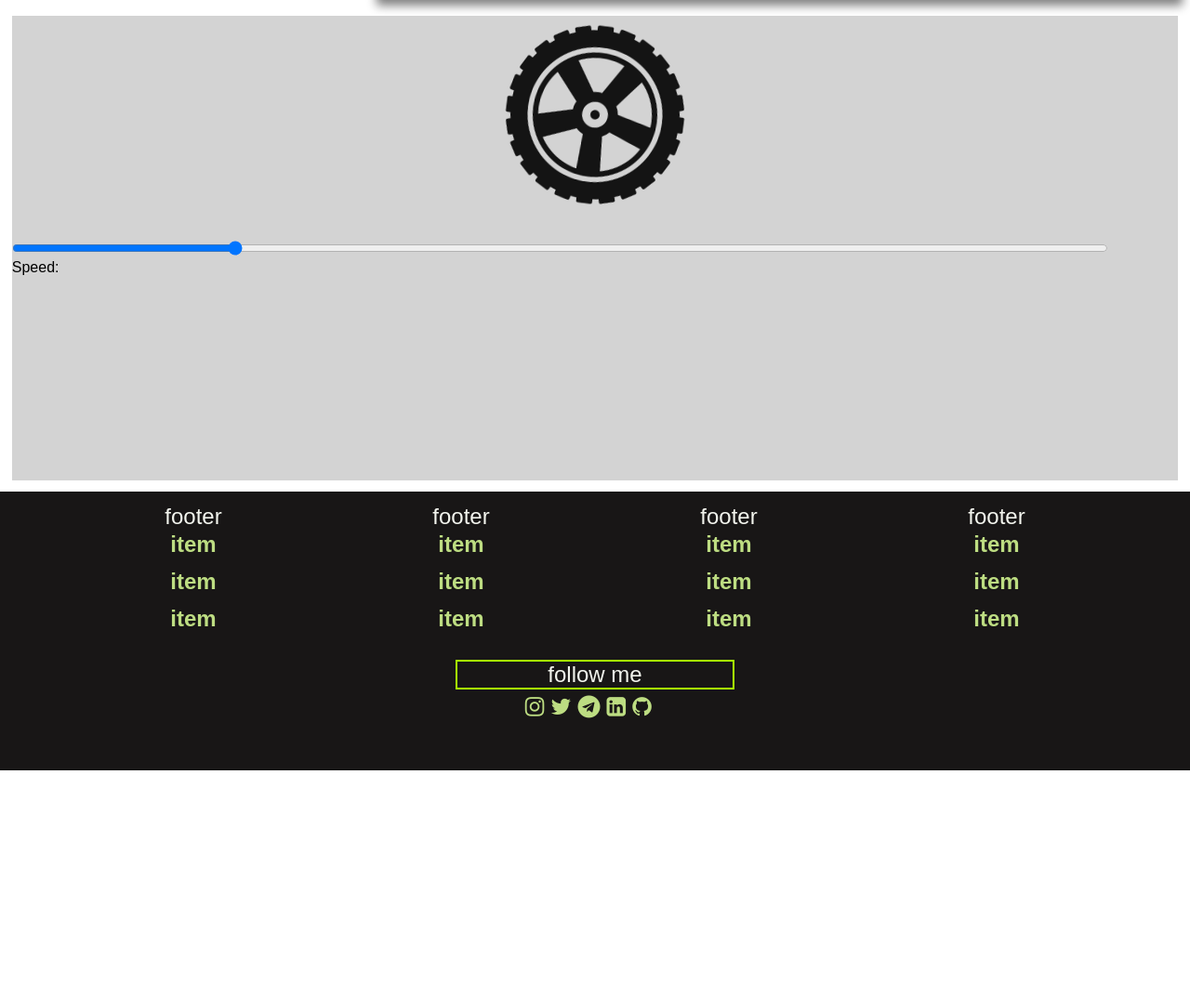
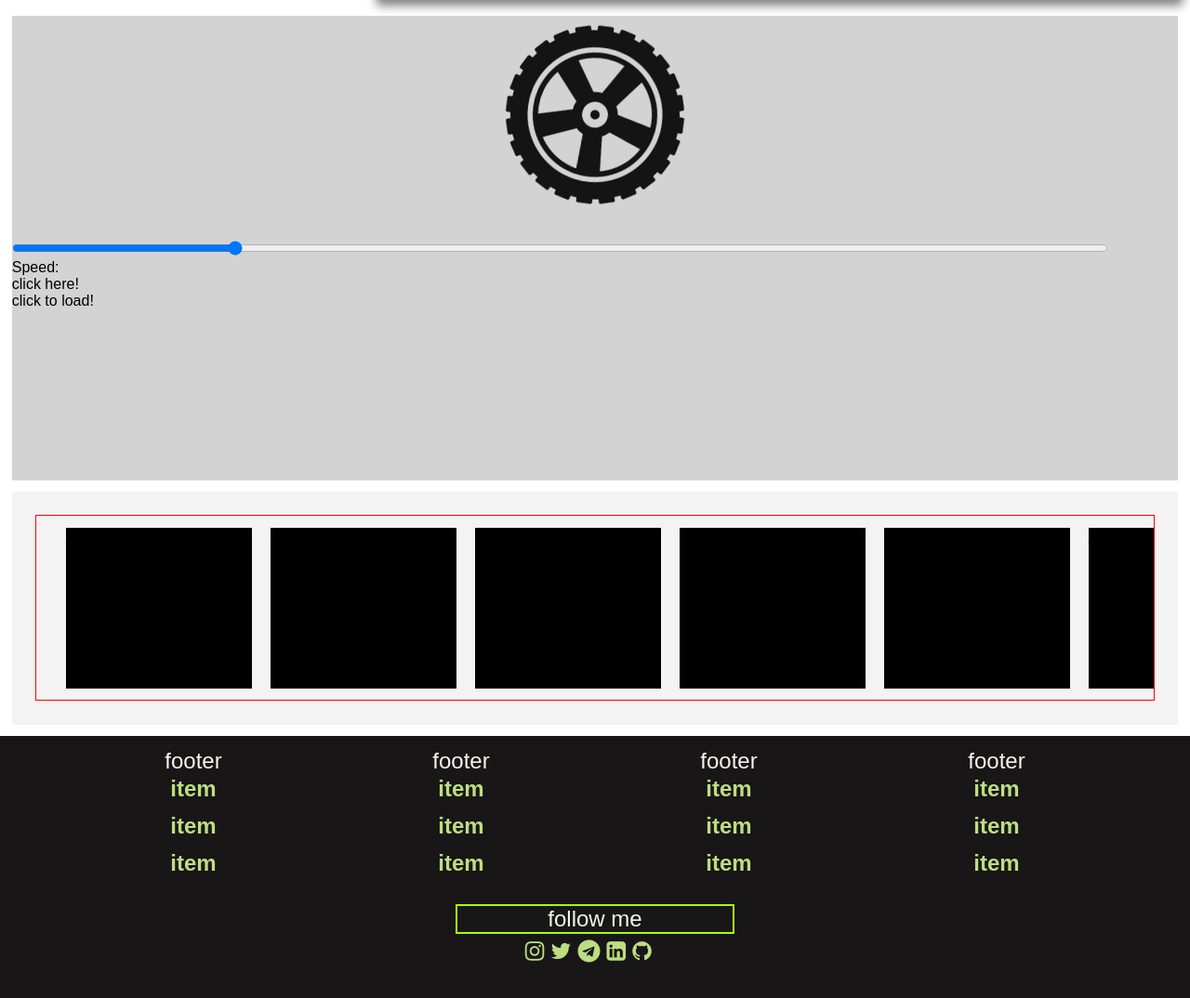
Before and after one commit to deDg0d/html-simple, a plain HTML site: page index.html in a window 1280 px wide. Shown: the part 2114-3188 px from the top of the page at 93% size. Before the commit the page ends 2943 px from the top, so only its background shows below. Drawn offline with Linux system fonts and the light colour scheme.

Commit message:
scroll section addded

```diff
--- a/index.css
+++ b/index.css
@@ -398,3 +398,27 @@ animation-timing-function: linear;
 
    width:94%;
  }
+ #mouse-loc{
+   display:flex;
+   height:200px;
+   width:98%;
+   margin:1% 1% 1% 1% ;
+   border:1px solid red;
+   overflow: hidden;
+   user-select: none;
+   padding:1% 1% 1% 1%
+  }
+
+.scroll-section{
+  background-color: rgb(243, 243, 243);
+  margin:1% 1% 1% 1% ;
+  padding:1% 1% 1% 1%
+}
+.colorw{
+ background-color: black;
+ min-width:200px;
+ display:inline;
+ margin-left: 20px;
+
+
+}
--- a/index.html
+++ b/index.html
@@ -2,7 +2,9 @@
 <html lang="en">
 <head>
     <meta charset="UTF-8">
-    <meta name="viewport" content="width=device-width, initial-scale=1">
+
+    <meta name="keywords" content="danielramezani,speed-meter,
+    freelancer,frontend developer,tire speed,moving tire,game,speed tier"> <meta name="viewport" content="width=device-width, initial-scale=1">
     <link rel='stylesheet' href='./index.css'>
     <script src='index.js'></script>
     <link rel="stylesheet" href="https://cdnjs.cloudflare.com/ajax/libs/font-awesome/4.7.0/css/font-awesome.min.css">
@@ -115,7 +117,31 @@
     <p id='speed-meter'></p>
 
 
-<div id='scrape'>
+<div id='scrape' onclick="dom()">
+    click here!
+</div>
+<div id="load" onclick="json2()">click to load!</div>
+
+</div>
+<div class='scroll-section'>
+
+<div onmousedown='mouseDown(event)'
+     onmouseup='mouseUp(event)'
+     onmousemove="mouseMove(event)"
+  id="mouse-loc" >
+  <div class="colorw">j</div>
+  <div class="colorw">j</div>
+  <div class="colorw"></div>
+  <div class="colorw"></div>
+  <div class="colorw"></div>
+  <div class="colorw">j</div>
+  <div class="colorw">j</div>
+  <div class="colorw"></div>
+  <div class="colorw"></div>
+  <div class="colorw"></div>
+
+
+
 </div>
 
 </div>
--- a/index.js
+++ b/index.js
@@ -20,13 +20,22 @@ function closeSearchBox(){
   }else{null
 }
 }
-window.onload =function() {time()}
+window.onload =function() {time(),scroll()}
 function time(){
+//appending child to scrolling  section
+for (let i = 0; i<20 ; i++) {
 
+const cursor=document.getElementById('mouse-loc')
+//const node = document.createElement('div')
+//const textnode = document.createTextNode('')
+//node.appendChild(textnode)
+//cursor.appendChild(node)
+}
 setInterval(timer,1000)
 function timer(){
   const date=new Date()
   document.getElementById('time').innerHTML=date.toLocaleTimeString()
+
 }
 }
 
@@ -74,3 +83,50 @@ if (value==100){
 }
 
 }
+function dom(){
+  var myJSON = {name: "John", age: 31, city: "New York"};
+  var myObj = JSON.stringify(myJSON);
+  localStorage.setItem('save',myObj)
+
+}
+function json2(){
+  const json=localStorage.getItem('save')
+  const text=JSON.parse(json)
+  document.getElementById('load').innerHTML=text.name
+}//scrolling part
+let isDown=false
+let clicked = 0
+let moveBack = false
+function mouseDown(event){
+  isDown=true
+
+    var x = event.clientX;
+    clicked = event.clientX
+    const cursor=document.getElementById('mouse-loc')
+      cursor.style.border='1px solid yellow'
+    }
+function mouseUp(event){
+  isDown=false
+  const cursor=document.getElementById('mouse-loc')
+  cursor.style.border='1px solid red'
+}
+
+function mouseMove(event){
+  var x = event.clientX;
+    const cursor=document.getElementById('mouse-loc')
+
+    return(scroll(x))
+}
+function scroll(move){
+
+  const cursor=document.getElementById('mouse-loc')
+
+
+console.log('down is '+move + ' isDown is '+ isDown+' clicked pos is '+clicked)
+
+if(isDown==true){
+  const cursor=document.getElementById('mouse-loc')
+  cursor.scrollLeft+=((clicked-move)/25)
+
+
+  }}
```
